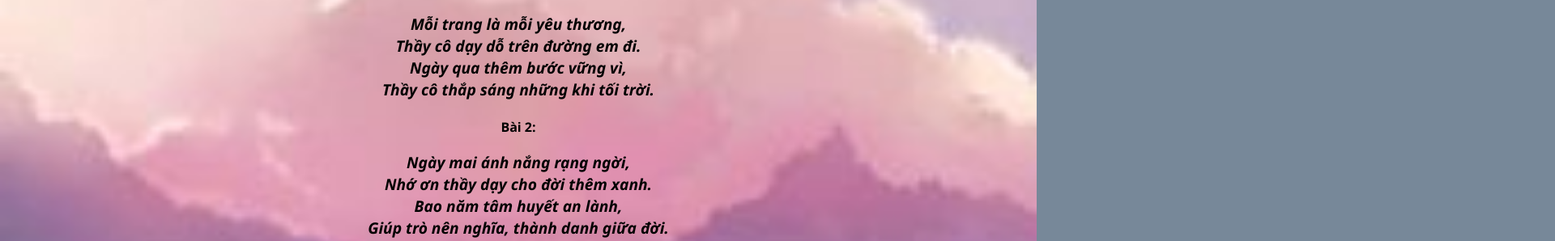
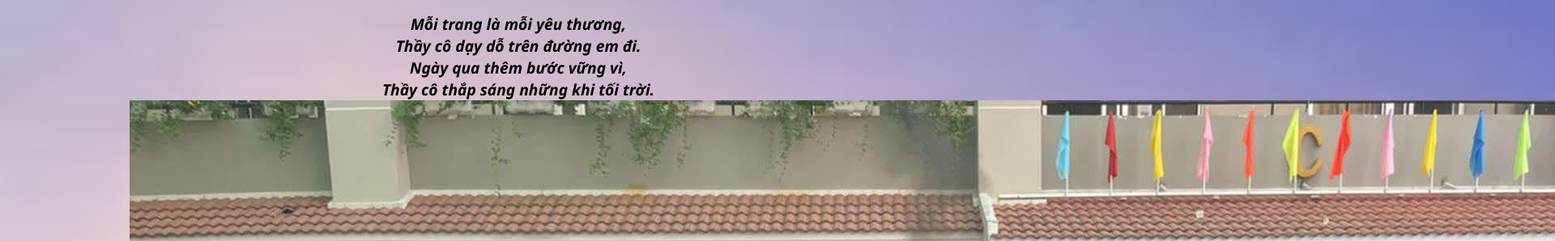
Before and after one commit to Linhlesandgay/demo2, a plain HTML site: page index.html in a window 1280 px wide. Shown: the part 1605-1903 px from the top of the page at 81% size, 1920 px wide, since content can reach past the window. Drawn offline with nearby package versions, Linux system fonts and the light colour scheme.

Commit message:
Update index.html

```diff
--- a/index.html
+++ b/index.html
@@ -95,7 +95,7 @@
         Ngày qua thêm bước vững vì,<br>
         Thầy cô thắp sáng những khi tối trời.</strong>
       </em>
-    </div> <img src:"Messenger_creation_F56132F8-FE25-43E2-94DE-3A7B1F116D75.jpeg" </center>
+    </div> <img src="Messenger_creation_F56132F8-FE25-43E2-94DE-3A7B1F116D75.jpeg"> </center>
     <p>Bài 2: </p>
     <center>
     <div style="font-size: larger;">
```
